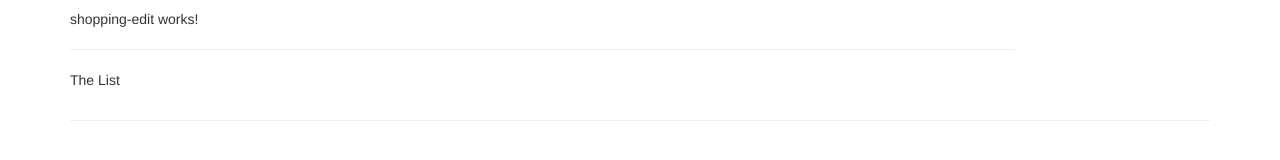
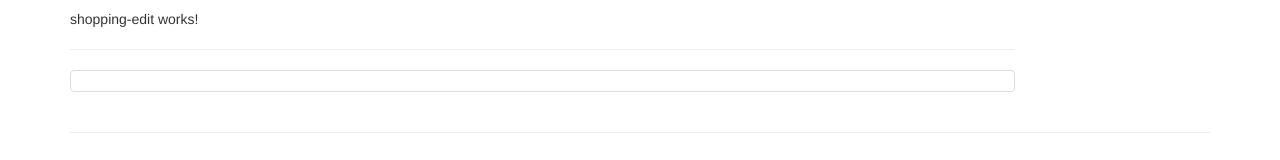
Before and after one commit to MissCarolin/my-angular-recipeapp, an Angular app: page / in a window 1280 px wide. Shown: the part 310-470 px from the top of the page. Built offline with nearby package versions, Linux system fonts and the light colour scheme.

Commit message:
added ingredients model

```diff
--- /dev/null
+++ b/src/app/shared/ingredient.model.ts
@@ -0,0 +1,3 @@
+export class Ingredient {
+constructor(public name: string, amount: number) {}
+}
--- a/src/app/shopping-list/shopping-list.component.html
+++ b/src/app/shopping-list/shopping-list.component.html
@@ -2,6 +2,8 @@
     <div class="col-xs-10">
         <app-shopping-edit></app-shopping-edit>
         <hr>
-        <p>The List</p>
+        <ul class="list-group">
+            <a class="list-group-item" style="cursor: pointer"></a>
+        </ul>
     </div>
 </div>
--- a/src/app/shopping-list/shopping-list.component.ts
+++ b/src/app/shopping-list/shopping-list.component.ts
@@ -6,6 +6,7 @@
   styleUrls: ['./shopping-list.component.css']
 })
 export class ShoppingListComponent implements OnInit {
+  ingredients = [];
 
   constructor() { }
 
```
